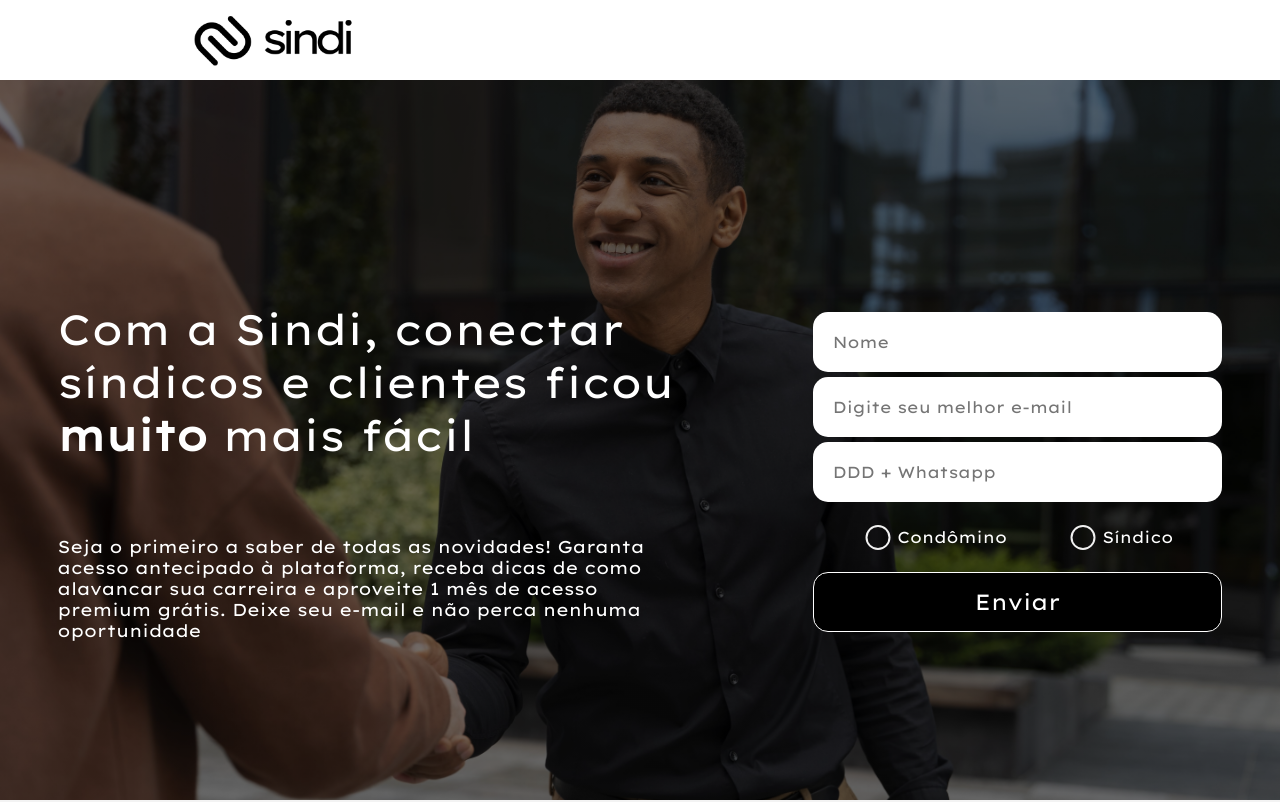
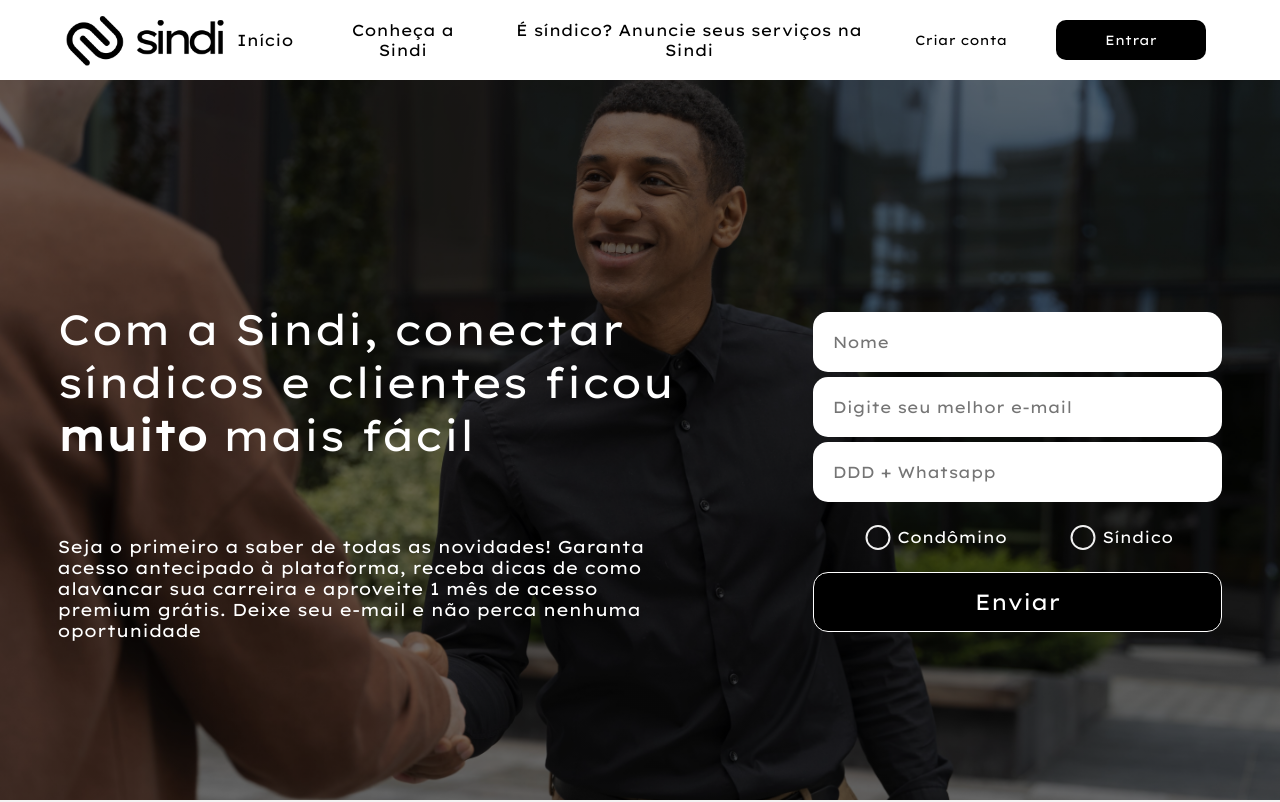
Before and after one commit to Esqulo/sindi, a React (Create React App) app: page / in a window 1280 px wide. Shown: the top 802 px of the page. Built offline with nearby package versions, Linux system fonts and the light colour scheme.

Commit message:
implements functional header

```diff
--- a/src/components/Header/index.js
+++ b/src/components/Header/index.js
@@ -1,11 +1,38 @@
+import React, { useState } from "react";
 import "./styles.css";
 import Logo from "../../assets/logo-with-name.png";
 
 function Banner(){
+    const [openDropdown, setOpenDropdown] = useState(null);
+
+    const toggleDropdown = (menu) => {
+      setOpenDropdown((prev) => (prev === menu ? null : menu));
+    };
+
     return(
         <div className="mainheader-container">
             <div className="mainheader-contents">
                 <img src={Logo} className="mainheader-logo" alt="Logo"/>
+                <div className="mainheader-option-container">
+
+                    <div className="mainheader-item">Início</div>
+
+                    <div className="mainheader-item" onClick={() => toggleDropdown("services")}>
+                        Conheça a Sindi
+                        <div className={`mainheader-dropdown ${ openDropdown === "services" ? "show" : ""}`}>
+                            <div className="mainheader-dropdown-item">Sobre a Sindi</div>
+                            <div className="mainheader-dropdown-item">Contratações</div>
+                            <div className="mainheader-dropdown-item">Pagamentos</div>
+                        </div>
+                    </div>
+
+                    <div className="mainheader-item">É síndico? Anuncie seus serviços na Sindi</div>
+
+                </div>
+                <div className="mainheader-account-container">
+                    <button className="mainheader-account-sign" onClick={() => {window.location.href = "/signup"}}>Criar conta</button>
+                    <button className="mainheader-account-log" onClick={() => {window.location.href = "/login"}}>Entrar</button>
+                </div>
             </div>
         </div>
     )
--- a/src/components/Header/styles.css
+++ b/src/components/Header/styles.css
@@ -4,6 +4,7 @@
     background-color: transparent;
     display: flex;
     flex-direction: row;
+    box-shadow: 1px 1px 10px 0px rgba(0,0,0,0.75);
 }
 
 .mainheader-contents{
@@ -14,11 +15,100 @@
     background-color: #FFF;
     display: flex;
     align-items: center;
+    justify-content: space-evenly;
     flex-direction: row;
-    padding: 0 15vw;
+    padding: 0 5vw;
     box-sizing: border-box;
 }
 
 .mainheader-logo{
     height: 70%;
 }
+
+.mainheader-option-container {
+    display: flex;
+    gap: 20px;
+    align-items: center;
+}
+
+.mainheader-item {
+    color: #000;
+    font-size: 1rem;
+    cursor: pointer;
+    position: relative;
+    padding: 5px 10px;
+    border-radius: 10px;
+    transition: all 0.2s ease;
+    text-align: center;
+}
+
+.mainheader-item:hover {
+    background-color: #363636;
+    color: #FFF;
+}
+
+.mainheader-dropdown {
+    display: none;
+    position: absolute;
+    top: 100%;
+    left: 0;
+    background-color: white;
+    box-shadow: 0 4px 8px rgba(0, 0, 0, 0.2);
+    border-radius: 4px;
+    overflow: hidden;
+    z-index: 10;
+}
+
+.mainheader-dropdown.show {
+    display: block;
+}
+
+.mainheader-dropdown-item {
+    padding: 10px 15px;
+    color: #333;
+    cursor: pointer;
+    white-space: nowrap;
+    transition: background-color 0.3s ease, color 0.3s ease;
+}
+
+.mainheader-dropdown-item:hover {
+    background-color: #f0f0f0;
+    color: #282c34;
+}
+
+.mainheader-account-container{
+    display: flex;
+    align-items: center;
+    flex-direction: row;
+    background-color: transparent;
+    height: 100%;
+    justify-content: center;
+}
+
+.mainheader-account-container button{
+    width: 150px;
+    height: 40px;
+    border-radius: 10px;
+    margin: 0 10px;
+    cursor: pointer;
+    border: none;
+    text-align: center;
+    transition: transform 0.2s ease;
+}
+
+.mainheader-account-container button:active{
+    transform: scale(0.95);
+}
+
+.mainheader-account-sign{
+    background-color: transparent;
+}
+
+.mainheader-account-sign:hover{
+    border: 1px solid #000
+}
+
+.mainheader-account-log{
+    background-color: #000;
+    color: #fff;
+}
```
